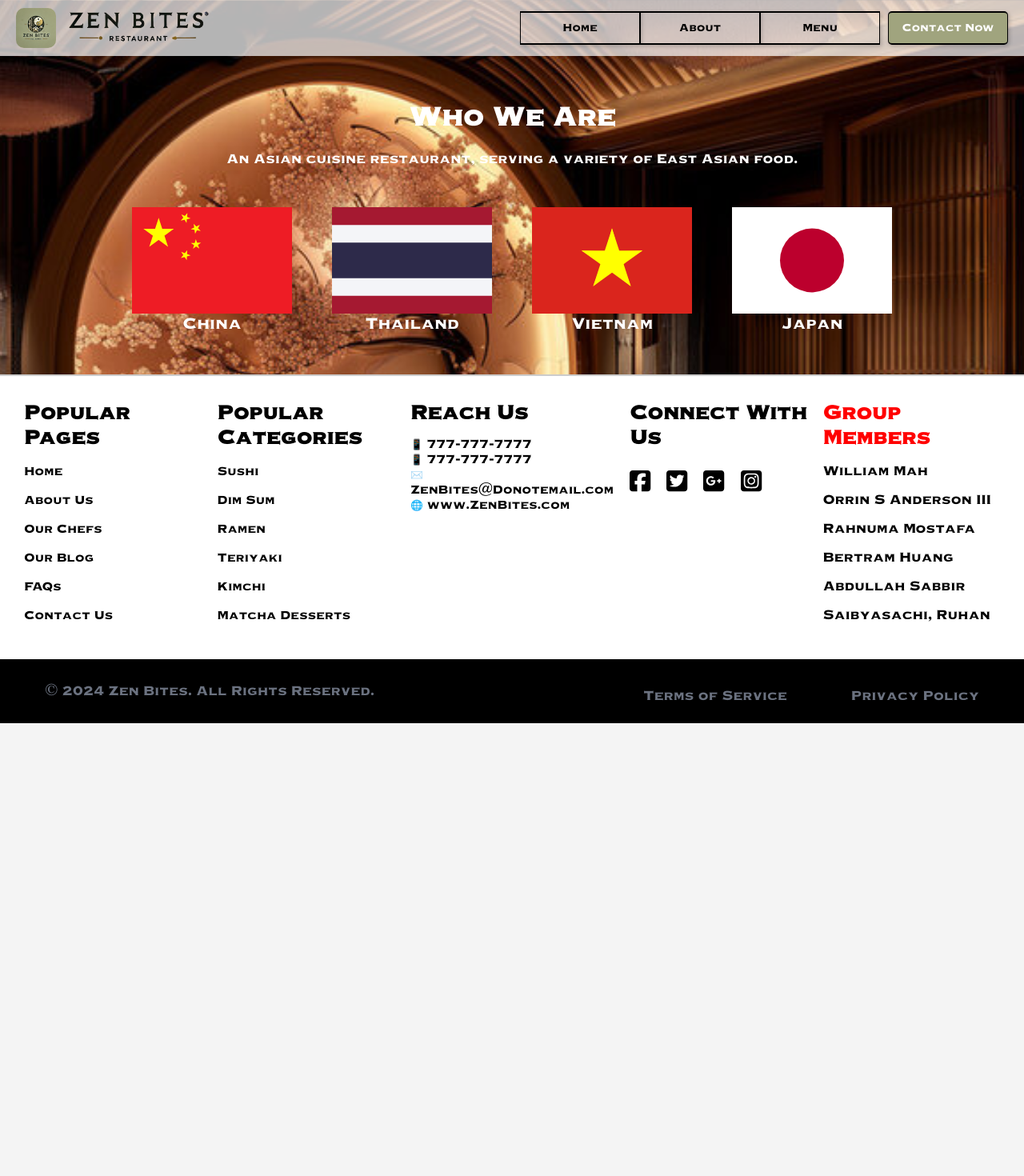
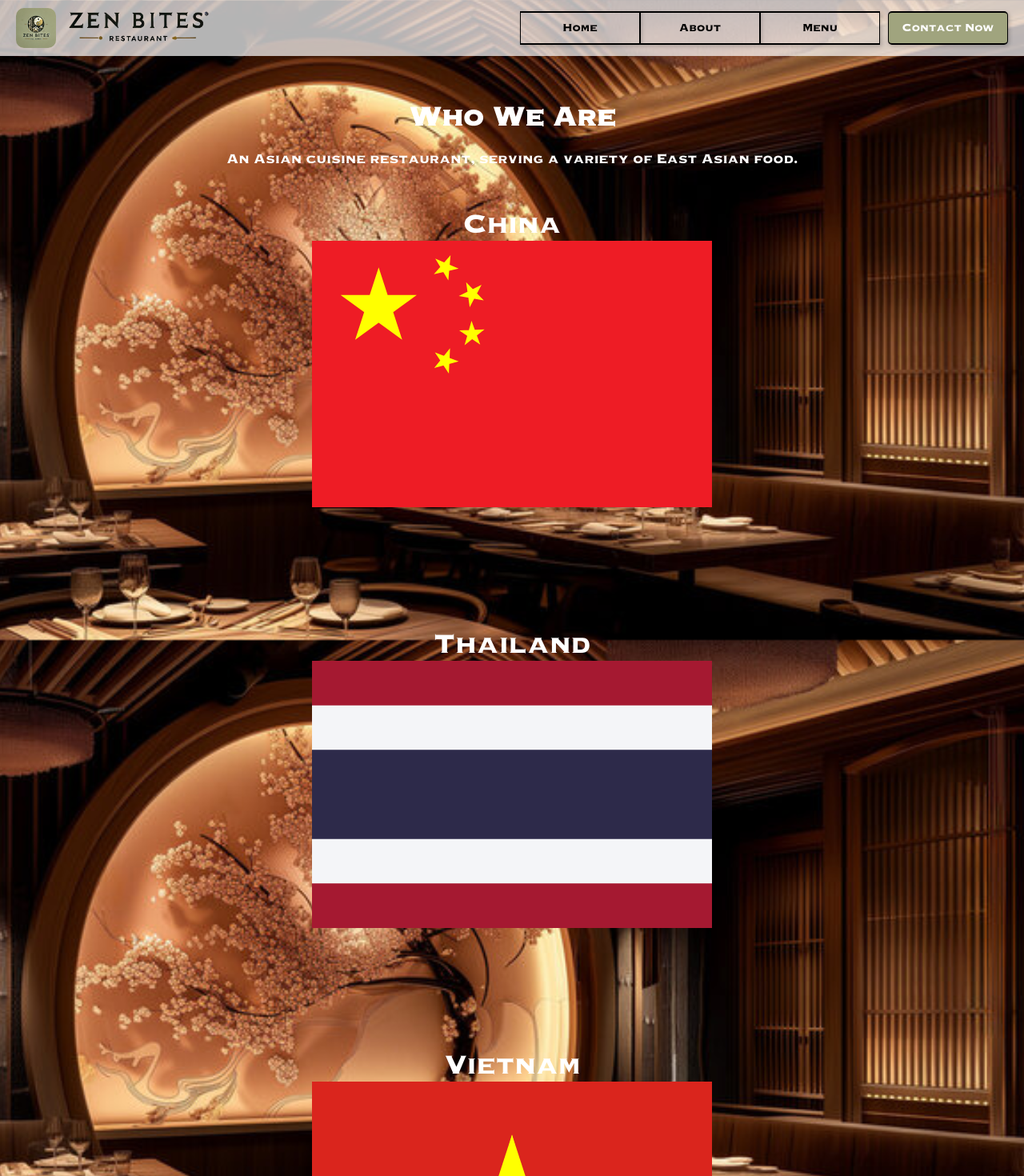
Before and after one commit to wwwwwwwwwwwwwmmmmmm/csci355project1, a Next.js app: page /about in a window 1280 px wide. Shown: the top 1470 px of the page at 80% size. Before the commit the page ends 904 px from the top, so only its background shows below. Built offline with nearby package versions, Linux system fonts and the light colour scheme.

Commit message:
feat: added movie app (udemy)

```diff
--- a/src/app/components/Flags.module.css
+++ b/src/app/components/Flags.module.css
@@ -17,15 +17,35 @@
         margin: 50px;
         display: flex;
         justify-content: center;
-        gap: 50px;
+        flex-wrap: wrap;
+        gap: 150px;
         background: none;
 
         & .flag {
             text-align: center;
             color: #fff;
+            position: relative;
+            overflow: hidden;
 
             & p {
-                font-size: 1.2em;
+                font-size: 2em;
+            }
+
+            & .overview {
+                background-color: white;
+                color: black;
+                padding: 2em;
+                position: absolute;
+                left: 0;
+                right: 0;
+                bottom: 0;
+                max-height: 100%;
+                transform: translateY(101%);
+                transition: transform .5s;
+            }
+
+            &:hover .overview {
+                transform: translateY(0);
             }
         }
     }
--- a/src/app/components/Flags.tsx
+++ b/src/app/components/Flags.tsx
@@ -12,40 +12,59 @@ export default function Flags() {
             <p><br/>An Asian cuisine restaurant, serving a variety of East Asian food.</p>
             <div className={styles.flags}>
                 <div className={styles.flag}>
+                    <p>China</p>
                     <Image src={china.src}
                            alt={"China-flag"}
-                           width={200}
-                           height={200}
+                           width={500}
+                           height={500}
                            style={{display: "inline-block"}}
                     />
-                    <p>China</p>
+                    <div className={styles.overview}>
+                        Known for its diverse flavors, our Chinese food balances sweet, sour, salty, and spicy, with
+                        staples
+                        like rice and noodles and regional specialties such as dim sum.
+                    </div>
                 </div>
                 <div className={styles.flag}>
+                    <p>Thailand</p>
                     <Image src={thailand.src}
                            alt="Thailand-flag"
-                           width={200}
-                           height={200}
+                           width={500}
+                           height={500}
                            style={{display: "inline-block"}}
                     />
-                    <p>Thailand</p>
+                    <div className={styles.overview}>
+                        Celebrated for vibrant flavors, our Thai food blends sweet, sour, salty, and spicy elements,
+                        using
+                        fresh herbs and ingredients in dishes like Pad Thai and green curry.
+                    </div>
                 </div>
                 <div className={styles.flag}>
+                    <p>Vietnam</p>
                     <Image src={vietnam.src}
                            alt="Vietnam-flag"
-                           width={200}
-                           height={200}
+                           width={500}
+                           height={500}
                            style={{display: "inline-block"}}
                     />
-                    <p>Vietnam</p>
+                    <div className={styles.overview}>
+                        Emphasizing freshness and health, our Vietnamese cuisine features rice, herbs, and iconic dishes
+                        like pho, with a lively street food culture reflecting regional diversity.
+                    </div>
                 </div>
                 <div className={styles.flag}>
+                    <p>Japan</p>
                     <Image src={japan.src}
                            alt="Japan-flag"
-                           width={200}
-                           height={200}
+                           width={500}
+                           height={500}
                            style={{display: "inline-block"}}
                     />
-                    <p>Japan</p>
+                    <div className={styles.overview}>
+                        Focusing on seasonality and aesthetics, our Japanese food includes rice, fish, and vegetables,
+                        with
+                        sushi and kaiseki meals showcasing refinement and harmony.
+                    </div>
                 </div>
             </div>
         </div>
```
Also changed, not shown: 1 other file (tests, documents, lock files or other folders).
